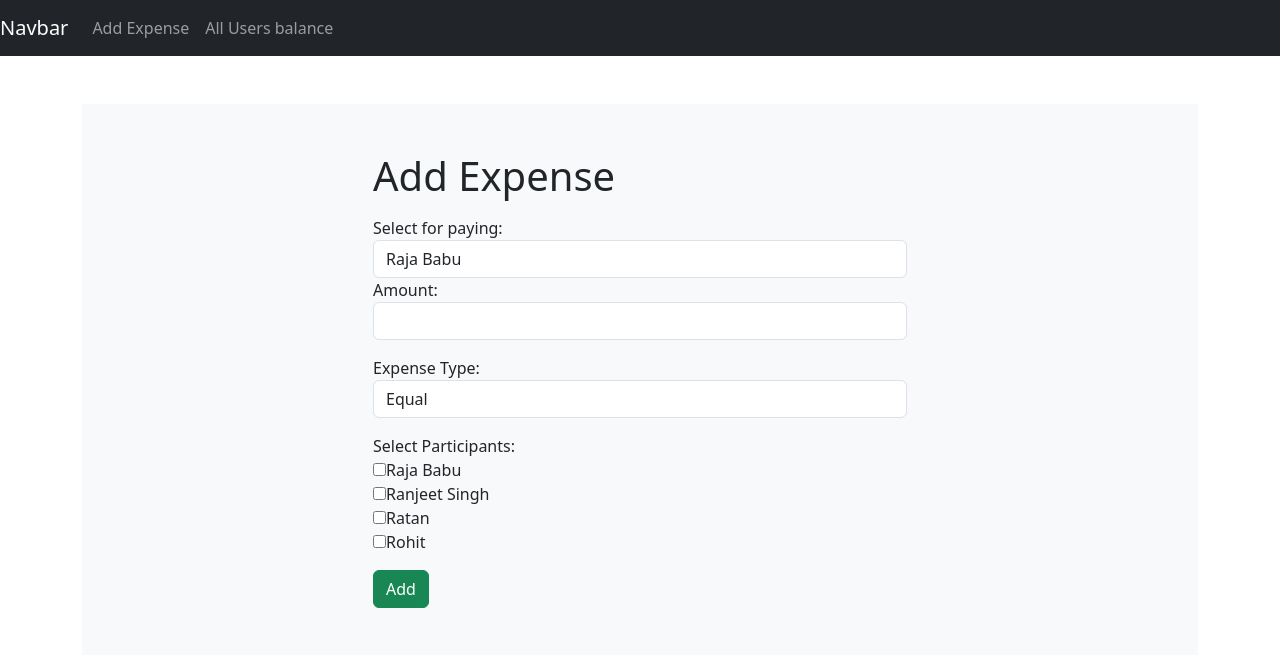
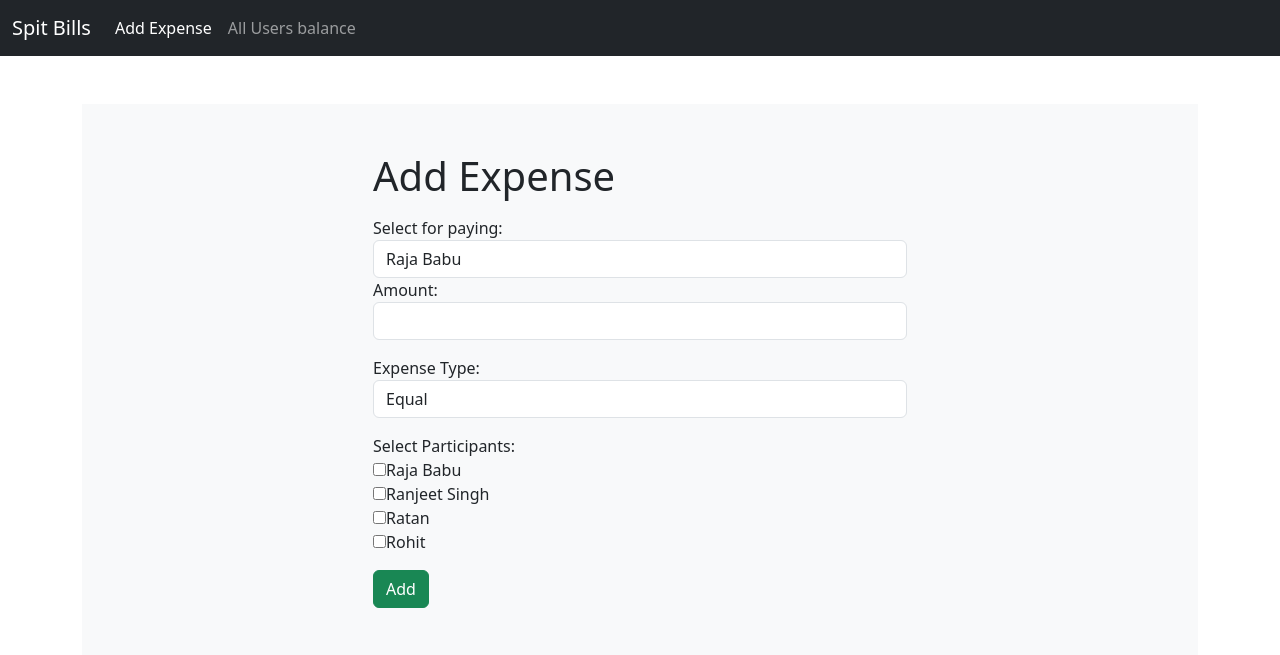
Before and after one commit to rajababu027/starclinch-Task, a Django app: page / in a window 1280 px wide. Shown: the top 655 px of the page. Run offline with Django 5.2, Linux system fonts and the light colour scheme; data comes from the database, SQL or seed files in the repository.

Commit message:
Update header.html

```diff
--- a/expense/templates/header.html
+++ b/expense/templates/header.html
@@ -1,16 +1,20 @@
+
   <nav class="navbar navbar-expand-lg navbar-dark bg-dark">
-    <a class="navbar-brand" href="#">Navbar</a>
-    <button class="navbar-toggler" type="button" data-toggle="collapse" data-target="#navbarNav" aria-controls="navbarNav" aria-expanded="false" aria-label="Toggle navigation">
+    <div class="container-fluid">
+      <a class="navbar-brand" href="#">Spit Bills</a>
+      <button class="navbar-toggler" type="button" data-bs-toggle="collapse" data-bs-target="#navbarSupportedContent" aria-controls="navbarSupportedContent" aria-expanded="false" aria-label="Toggle navigation">
         <span class="navbar-toggler-icon"></span>
       </button>
-    <div class="collapse navbar-collapse" id="navbarNav">
-      <ul class="navbar-nav">
-        <li class="nav-item active">
-          <a class="nav-link" href="{% url 'add_expense' %}">Add Expense</a>
+      <div class="collapse navbar-collapse" id="navbarSupportedContent">
+        <ul class="navbar-nav me-auto mb-2 mb-lg-0">
+          <li class="nav-item">
+            <a class="nav-link active" aria-current="page" href="{% url 'add_expense' %}">Add Expense</a>
           </li>
           <li class="nav-item">
             <a class="nav-link" href="{% url 'all_users' %}">All Users balance</a>
           </li>
+
         </ul>
       </div>
+    </div>
   </nav>
```
Lines whose indentation alone changed are shown as unchanged.
